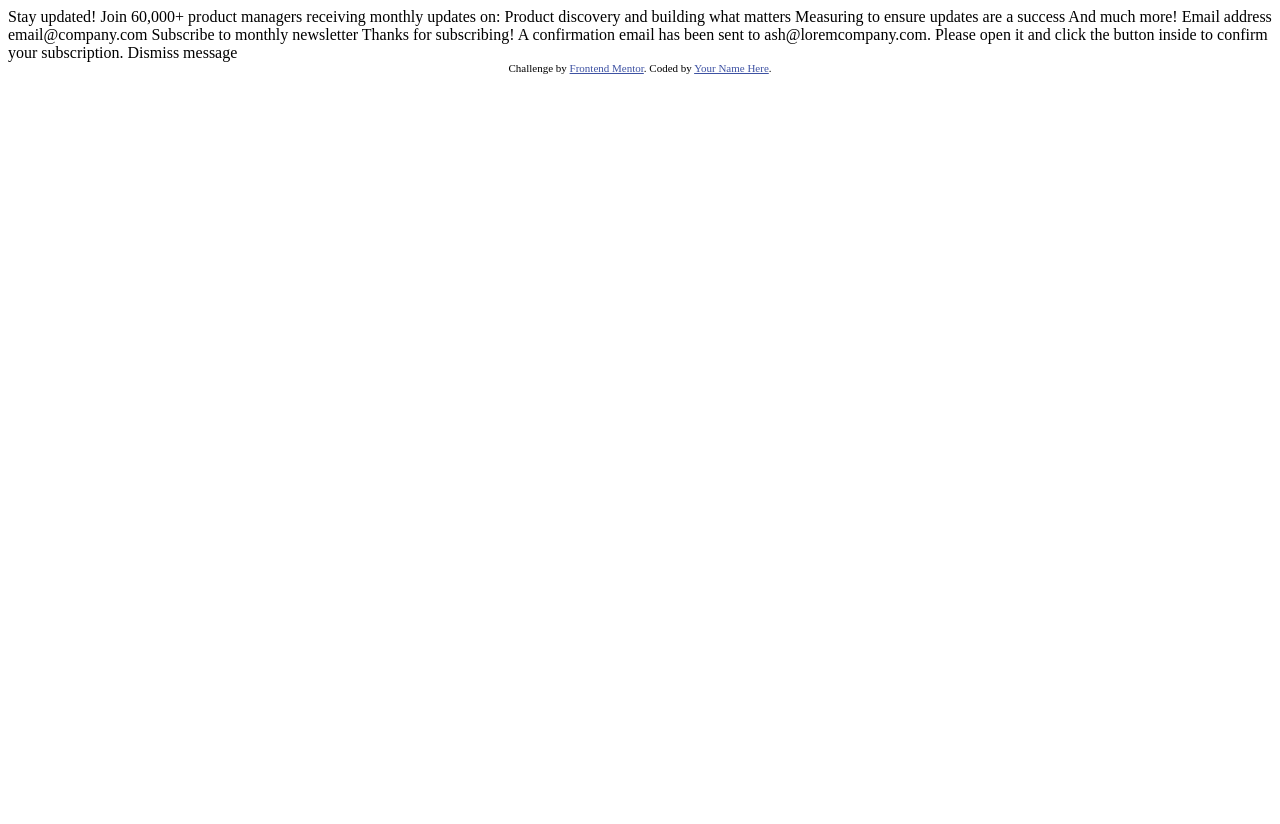
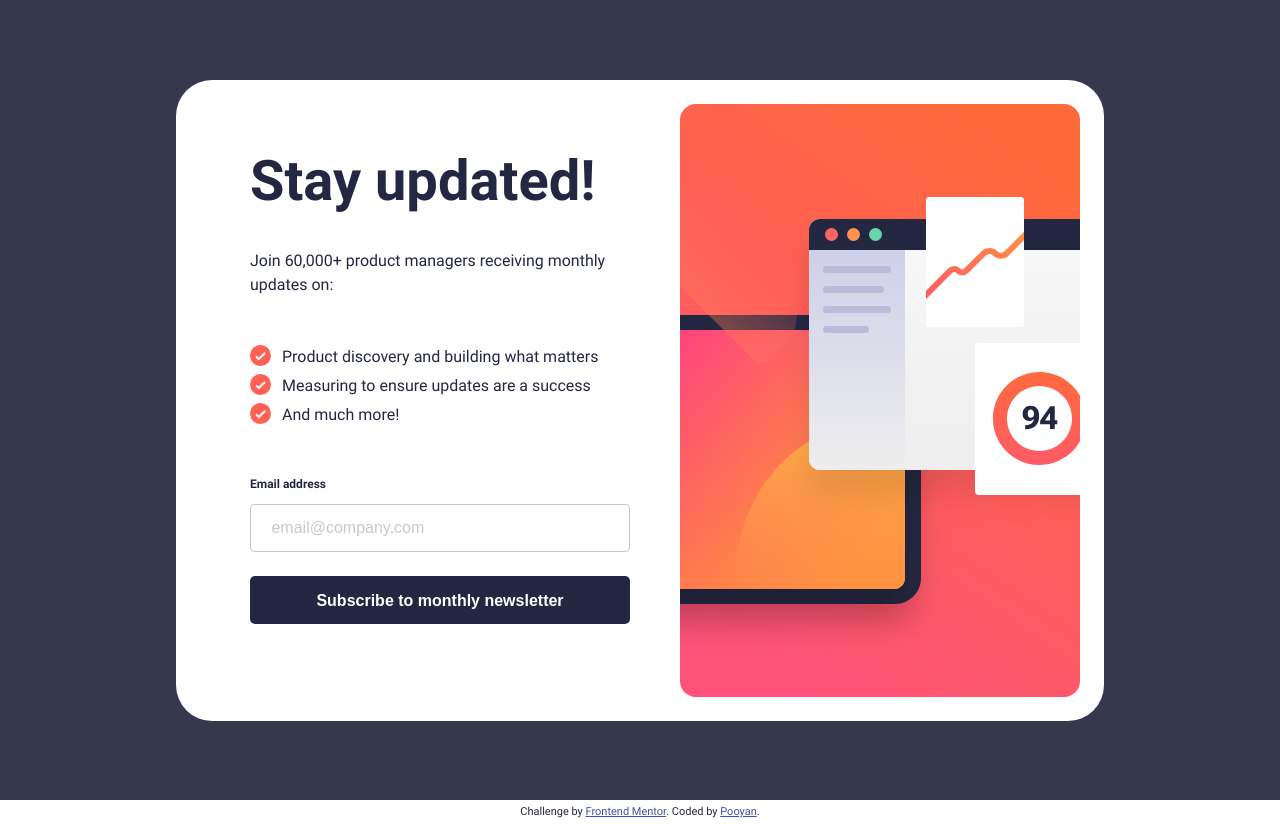
Before and after one commit to pooyan-mokri/newsletter-sign-up-with-success-message-main, a plain HTML site: page index.html in a window 1280 px wide. Before the commit the page ends 800 px from the top, so only its background shows below. Drawn offline with Linux system fonts and the light colour scheme.

Commit message:
Final project v1.0 with Vannila CSS and JS

```diff
--- /dev/null
+++ b/app.js
@@ -0,0 +1,36 @@
+const submit = document.getElementById('submit');
+
+submit.addEventListener('click', emailSubmition);
+
+function emailSubmition(e) {
+  e.preventDefault();
+  const alert = document.querySelector('span.alert');
+  const inputEmail = document.querySelector('#email');
+  const mailformat = /^\w+([\.-]?\w+)*@\w+([\.-]?\w+)*(\.\w{2,3})+$/;
+  if (inputEmail.value.match(mailformat)) {
+    const mainCard = document.querySelector('.card');
+    mainCard.style.display = 'none';
+    const confirmationCard = document.createElement('div');
+    confirmationCard.classList.add('confirmation-card');
+    confirmationCard.innerHTML = `
+    <img src="./assets/images/icon-list.svg" alt=""  class="confirm-icon">
+    <h1>Thanks for subscribing!</h1>
+    <p>A confirmation email has been sent to <strong>${inputEmail.value}</strong>.
+      Please open it and click the button inside to confirm your subscription.
+    </p>
+    <div id="backToHome" onclick="backToHome()" class="btn">Dismiss Message</div>
+    `;
+
+    const main = document.getElementById('main');
+    main.appendChild(confirmationCard);
+    return;
+  }
+  inputEmail.classList.add('input-error');
+  alert.style.display = 'inline-block';
+  return false;
+}
+
+function backToHome() {
+  document.querySelector('.confirmation-card').remove();
+  document.querySelector('.card').style.display = 'flex';
+}
--- a/index.html
+++ b/index.html
@@ -1,52 +1,90 @@
 <!DOCTYPE html>
 <html lang="en">
   <head>
-  <meta charset="UTF-8">
-  <meta name="viewport" content="width=device-width, initial-scale=1.0"> <!-- displays site properly based on user's device -->
+    <meta charset="UTF-8" />
+    <meta
+      name="viewport"
+      content="width=device-width, initial-scale=1.0"
+    />
+    <!-- displays site properly based on user's device -->
 
-  <link rel="icon" type="image/png" sizes="32x32" href="./assets/images/favicon-32x32.png">
+    <link
+      rel="icon"
+      type="image/png"
+      sizes="32x32"
+      href="./assets/images/favicon-32x32.png"
+    />
+    <link
+      rel="stylesheet"
+      href="./style.css"
+    />
 
-  <title>Frontend Mentor | Newsletter sign-up form with success message</title>
+    <title>
+      Frontend Mentor | Newsletter sign-up form with success message
+    </title>
 
     <!-- Feel free to remove these styles or customise in your own stylesheet 👍 -->
     <style>
-    .attribution { font-size: 11px; text-align: center; }
-    .attribution a { color: hsl(228, 45%, 44%); }
+      .attribution {
+        font-size: 11px;
+        text-align: center;
+      }
+      .attribution a {
+        color: hsl(228, 45%, 44%);
+      }
     </style>
   </head>
   <body>
-
     <!-- Sign-up form start -->
-
-  Stay updated!
-
-  Join 60,000+ product managers receiving monthly updates on:
-
-  Product discovery and building what matters
-  Measuring to ensure updates are a success
-  And much more!
-
-  Email address
-  email@company.com
-
-  Subscribe to monthly newsletter
-
-  <!-- Sign-up form end -->
-
-  <!-- Success message start -->
-
-  Thanks for subscribing!
-
-  A confirmation email has been sent to ash@loremcompany.com.
-  Please open it and click the button inside to confirm your subscription.
-
-  Dismiss message
-
-  <!-- Success message end -->
+    <main id="main">
+      <div class="card">
+        <div class="content">
+          <h1 class="nsletter-h1">Stay updated!</h1>
+          <p>Join 60,000+ product managers receiving monthly updates on:</p>
+          <ul>
+            <li>Product discovery and building what matters</li>
+            <li>Measuring to ensure updates are a success</li>
+            <li>And much more!</li>
+          </ul>
+          <form method="post">
+            <div id="form-info">
+              <label
+                for="email"
+                class="form-label"
+                >Email address</label
+              >
+              <span class="alert">Valid email required</span>
+            </div>
+            <input
+              type="email"
+              name="email"
+              id="email"
+              class="input-field"
+              placeholder=" email@company.com"
+            />
+            <input
+              type="submit"
+              name="Submit"
+              id="submit"
+              class="btn"
+              value="Subscribe to monthly newsletter"
+            />
+          </form>
+        </div>
+        <div class="image">
+          <img src="/assets/images/illustration-sign-up-desktop.svg" />
+        </div>
+      </div>
+    </main>
 
     <div class="attribution">
-    Challenge by <a href="https://www.frontendmentor.io?ref=challenge" target="_blank">Frontend Mentor</a>.
-    Coded by <a href="#">Your Name Here</a>.
+      Challenge by
+      <a
+        href="https://www.frontendmentor.io?ref=challenge"
+        target="_blank"
+        >Frontend Mentor</a
+      >. Coded by <a href="#">Pooyan</a>.
     </div>
+    <script src="app.js"></script>
   </body>
 </html>
--- /dev/null
+++ b/style.css
@@ -0,0 +1,175 @@
+* {
+  box-sizing: border-box;
+  margin: 0 0;
+  padding: 0;
+}
+
+@font-face {
+  font-family: 'Roboto';
+  src: url(./assets/fonts/Roboto-Regular.ttf);
+  font-weight: normal;
+}
+@font-face {
+  font-family: 'Roboto';
+  src: url(./assets/fonts/Roboto-Bold.ttf);
+  font-weight: bold;
+}
+
+/* utilities */
+
+:root {
+  --dark-slate-grey: hsl(234, 29%, 20%);
+  --charcoal-grey: hsl(235, 18%, 26%);
+  --grey: hsl(231, 7%, 60%);
+  --vermilion: #ff6155;
+  --vermilion-25: rgba(255, 97, 85, 0.15);
+}
+
+body {
+  font-family: 'Roboto', Arial, Helvetica, sans-serif;
+  color: var(--dark-slate-grey);
+  font-size: 16px;
+  line-height: 150%;
+}
+input {
+  font-size: 16px;
+  height: 3rem;
+  padding: 0.5rem 1rem;
+  margin-bottom: 1.5rem;
+}
+
+.btn {
+  border: 0;
+  border-radius: 5px;
+  background: var(--dark-slate-grey);
+  color: #fff;
+  font-weight: bold;
+  text-align: center;
+  padding: 1rem;
+}
+
+.btn:hover {
+  background: linear-gradient(
+    180deg,
+    rgba(255, 106, 58, 1) 0%,
+    rgba(255, 82, 123, 1) 100%
+  );
+}
+
+input:focus {
+  outline: none;
+}
+.input-field {
+  border-radius: 5px;
+  border: 1px rgba(25, 24, 43, 0.25) solid;
+  color: var(--grey);
+}
+
+.input-field::placeholder {
+  color: rgba(25, 24, 43, 0.24);
+}
+
+.input-error {
+  border: var(--vermilion) 1px solid;
+  background-color: var(--vermilion-25);
+  color: var(--vermilion);
+}
+.input-error::placeholder {
+  color: var(--vermilion);
+}
+
+.alert {
+  color: var(--vermilion);
+  font-size: 12px;
+  font-weight: bold;
+  display: none;
+}
+
+main {
+  background-color: var(--charcoal-grey);
+  display: flex;
+  justify-content: center;
+  align-items: center;
+  height: 100vh;
+}
+
+.card {
+  display: flex;
+  width: 928px;
+  height: 641px;
+  background-color: #fff;
+  border-radius: 36px;
+  padding: 1.5rem;
+  margin: 0 auto;
+}
+h1 {
+  font-weight: bold;
+  font-size: 56px;
+  color: var(--dark-slate-grey);
+  margin-bottom: 40px;
+  line-height: 100%;
+}
+
+p {
+  font-size: 16px;
+  line-height: 150%;
+}
+
+p,
+ul {
+  margin-bottom: 3rem;
+}
+.content {
+  padding: 50px;
+  align-self: center;
+}
+
+ul li {
+  list-style: none;
+  background: url(assets/images/icon-list.svg) center left no-repeat;
+  margin-right: 0;
+  vertical-align: middle;
+  padding-left: 1.5rem;
+  height: 21px;
+  line-height: 1.5rem;
+  margin-bottom: 0.5rem;
+}
+
+ul li::before {
+  content: '';
+  margin-right: 0.5rem;
+}
+
+form {
+  display: flex;
+  flex-direction: column;
+}
+
+label.form-label {
+  font-weight: bold;
+  font-size: 12px;
+  margin-bottom: 0.5rem;
+}
+
+#form-info {
+  display: flex;
+  justify-content: space-between;
+}
+
+.confirmation-card {
+  width: 504px;
+  padding: 4rem;
+  background-color: #fff;
+  border-radius: 36px;
+  margin: 0 auto;
+}
+
+.confirmation-card .confirm-icon {
+  width: 64px;
+  height: 64px;
+  margin-bottom: 2rem;
+}
+
+.confirmation-card p {
+  margin-bottom: 2rem;
+}
```
Lines whose indentation alone changed are shown as unchanged.
